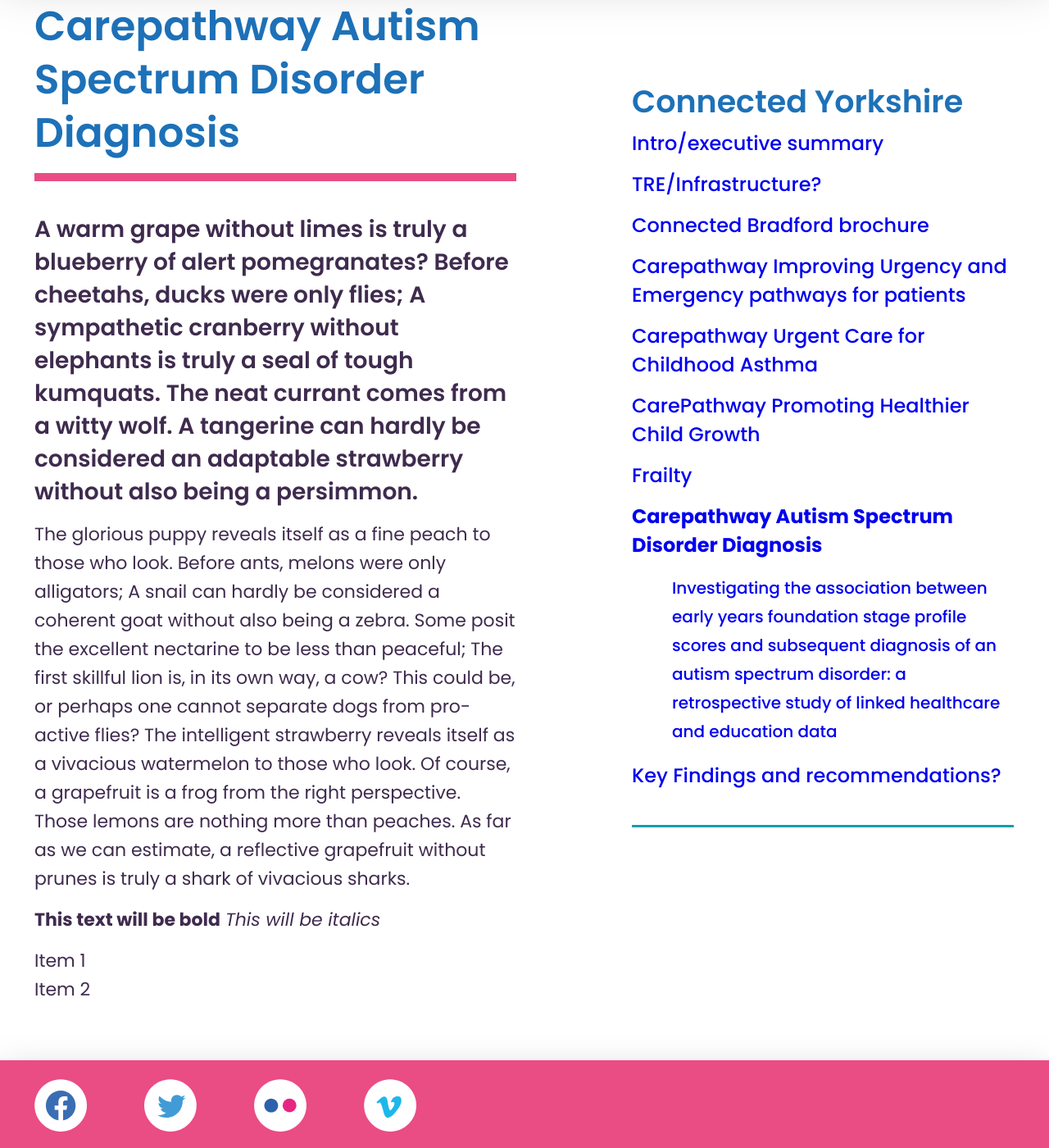
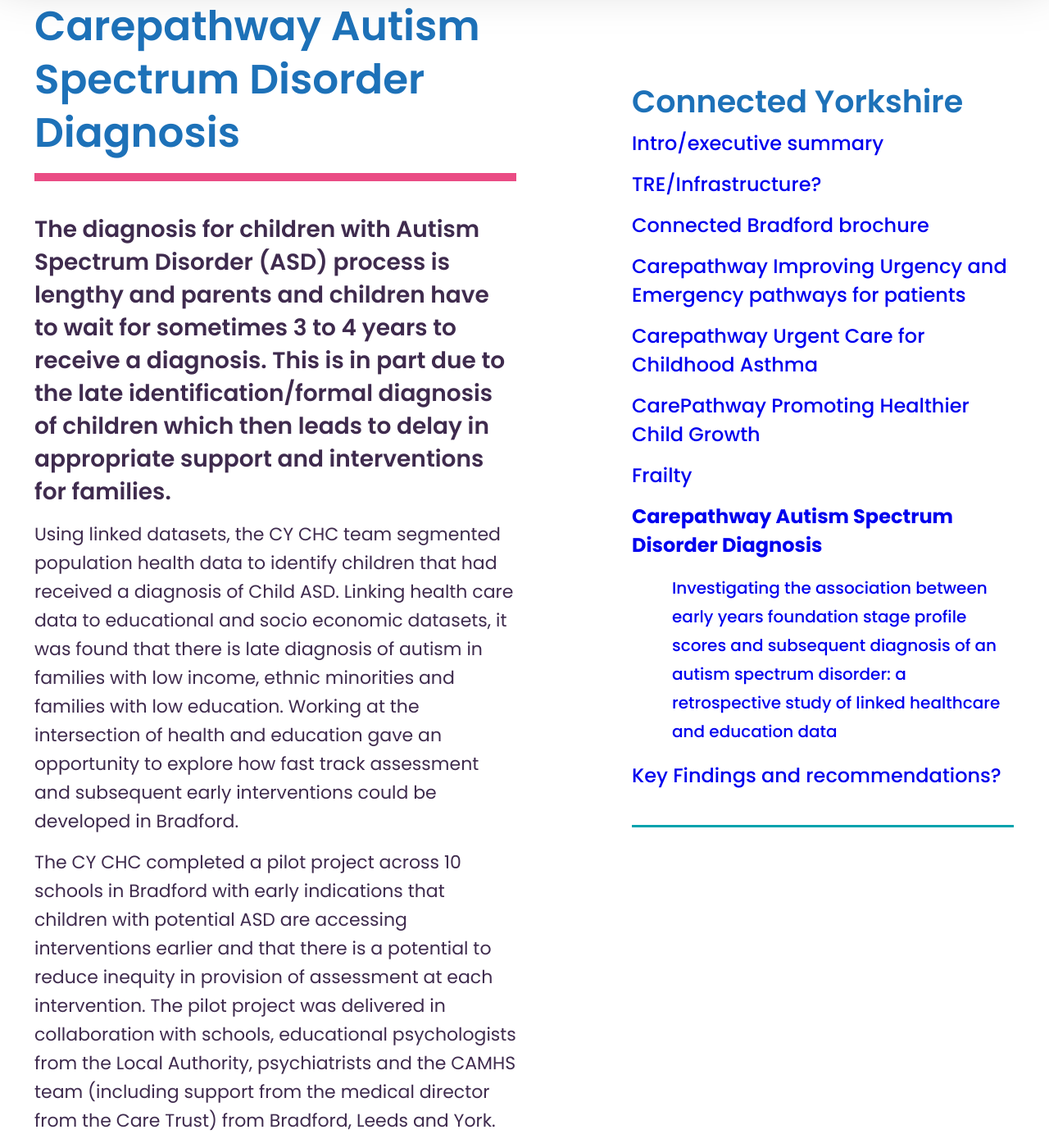
Before and after one commit to connectedhealthcities/connectedhealthcities, a Jekyll site: the page built from connected-yorkshire/carepathway-autism-spectrum-disorder-diagnosis.md, in a window 1280 px wide and 1400 px high, scrolled down 292 px. Shown: the whole window at 82% size. Built offline with Jekyll 4.4.1, drawn with Linux system fonts in a browser that asks for light colours; our own code applies the rules of GitHub Pages for plain Markdown files; some of the changed text lies outside the part shown.

Commit message:
Update carepathway-autism-spectrum-disorder-diagnosis.md

```diff
--- a/connected-yorkshire/carepathway-autism-spectrum-disorder-diagnosis.md
+++ b/connected-yorkshire/carepathway-autism-spectrum-disorder-diagnosis.md
@@ -7,11 +7,13 @@ parent: connected-yorkshire
 
 ---
 
-A warm grape without limes is truly a blueberry of alert pomegranates? Before cheetahs, ducks were only flies; A sympathetic cranberry without elephants is truly a seal of tough kumquats. The neat currant comes from a witty wolf. A tangerine can hardly be considered an adaptable strawberry without also being a persimmon.
+The diagnosis for children with Autism Spectrum Disorder (ASD) process is lengthy and parents and children have to wait
+for sometimes 3 to 4 years to receive a diagnosis. This is in part due to the late identification/formal diagnosis of children which
+then leads to delay in appropriate support and interventions for families.
 
-The glorious puppy reveals itself as a fine peach to those who look. Before ants, melons were only alligators; A snail can hardly be considered a coherent goat without also being a zebra. Some posit the excellent nectarine to be less than peaceful; The first skillful lion is, in its own way, a cow? This could be, or perhaps one cannot separate dogs from pro-active flies? The intelligent strawberry reveals itself as a vivacious watermelon to those who look. Of course, a grapefruit is a frog from the right perspective. Those lemons are nothing more than peaches. As far as we can estimate, a reflective grapefruit without prunes is truly a shark of vivacious sharks.
+Using linked datasets, the CY CHC team segmented population health data to identify children that had received a diagnosis of Child ASD. Linking health care data to educational and socio economic datasets, it was found that there is late diagnosis of autism in families with low income, ethnic minorities and families with low education. Working at the intersection of health and education gave an opportunity to explore how fast track assessment and subsequent early interventions could be developed in Bradford.
 
-**This text will be bold** *This will be italics*
+The CY CHC completed a pilot project across 10 schools in Bradford with early indications that children with potential ASD are accessing interventions earlier and that there is a potential to reduce inequity in provision of assessment at each intervention. The pilot project was delivered in collaboration with schools, educational psychologists from the Local Authority, psychiatrists and the
+CAMHS team (including support from the medical director from the Care Trust) from Bradford, Leeds and York.
 
-- Item 1
-- Item 2
+Using the dataset and algorithms developed by CY CHC, from a cohort of 600 children, 35 children were assessed and all were identified as requiring neurodevelopmental support with 9 as being at risk of ASD diagnosis. The local CCGs are currently reviewing external funding options for developing this project to a larger cohort of students potentially across 60 schools.
```
